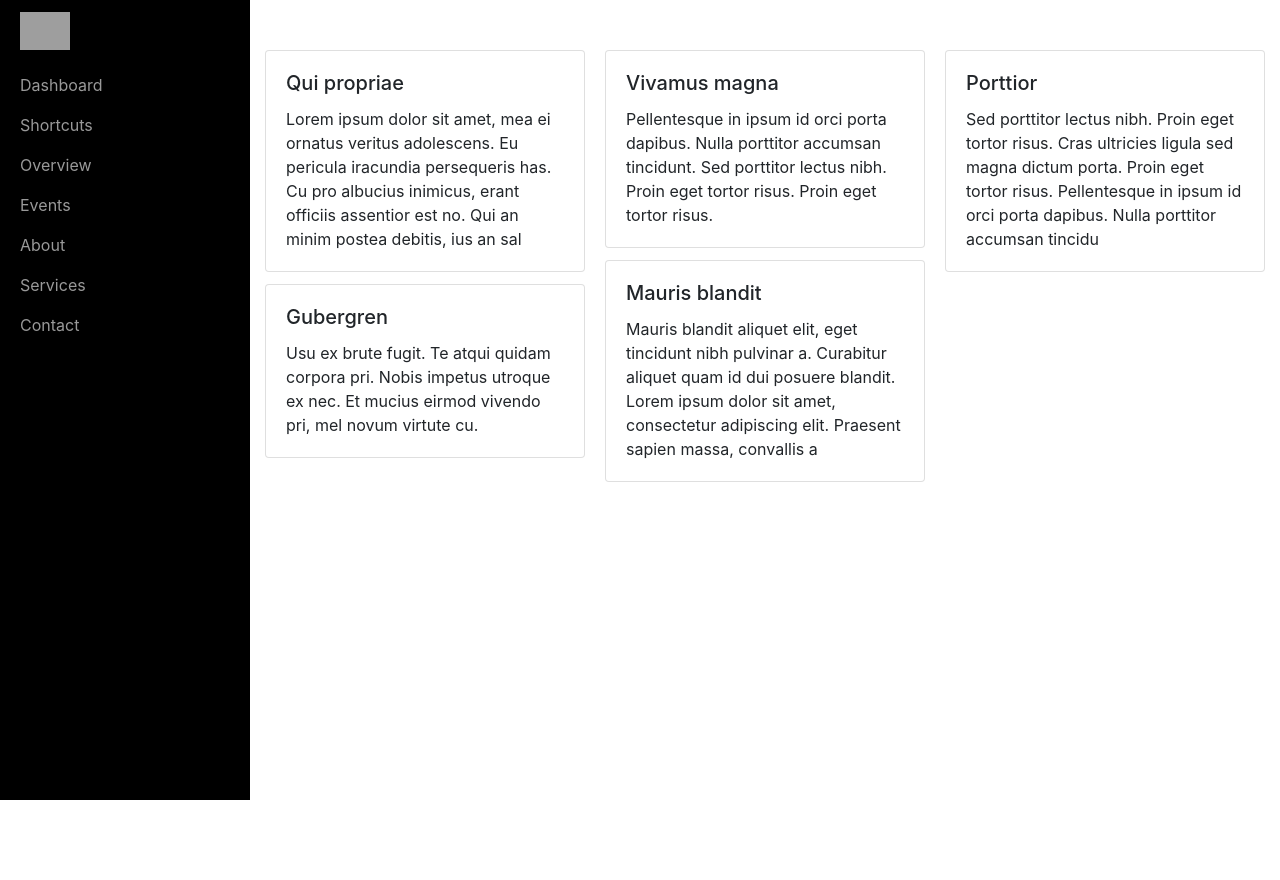
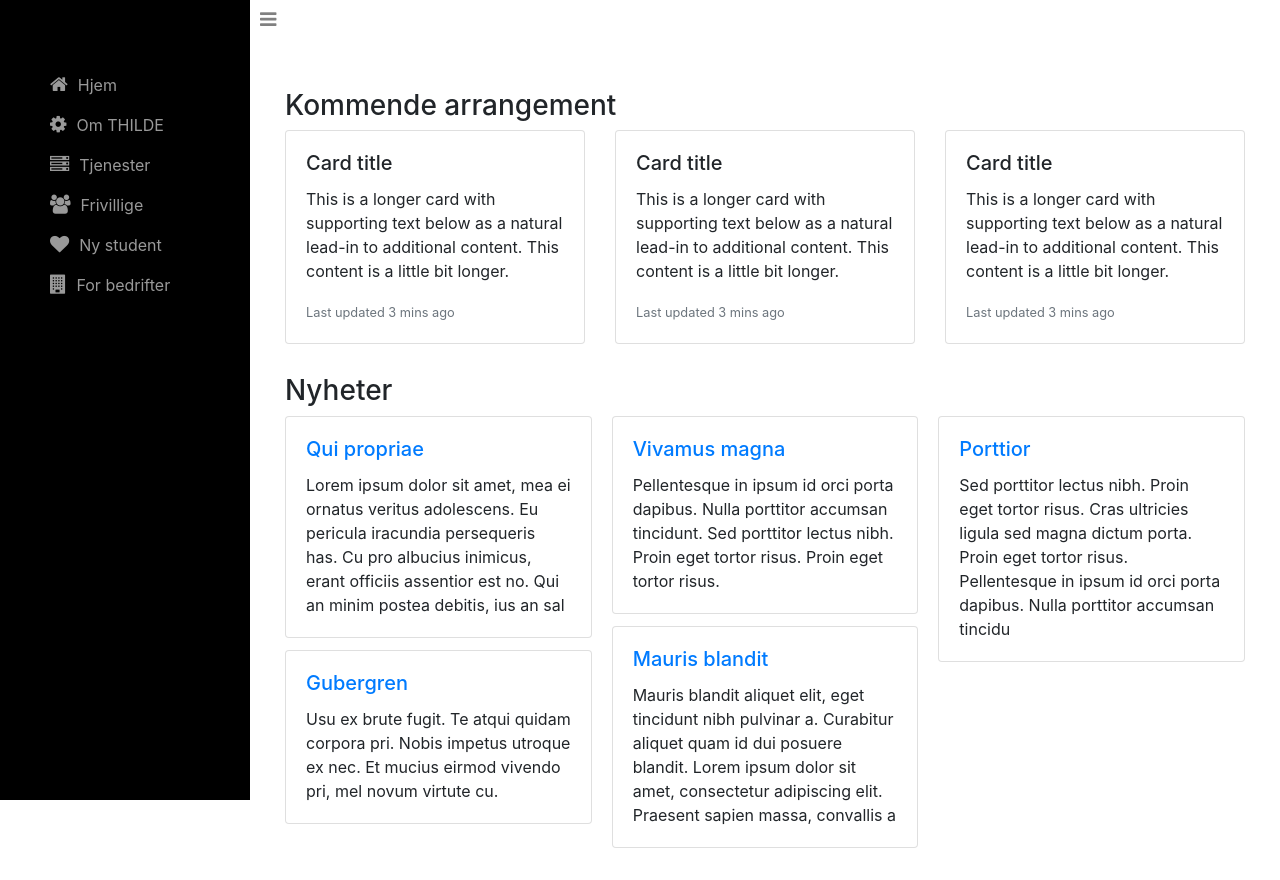
Before and after one commit to hallisboe/tihlde, a Django app: page / in a window 1280 px wide. Before the commit the page ends 800 px from the top, so only its background shows below. Run offline with Django 3.2, Linux system fonts and the light colour scheme; data comes from the database, SQL or seed files in the repository; both versions use the stored data as it was after the commit; parts of the project's set-up code (start-up, migrations or seed data) failed here and were passed over; some libraries are stand-ins or nearby versions; grey boxes are pictures that could not be loaded.

Commit message:
Beautify

```diff
--- a/landing/templates/base.html
+++ b/landing/templates/base.html
@@ -8,7 +8,7 @@
 
     <!-- Bootstrap CSS -->
     <link rel="stylesheet" href="https://maxcdn.bootstrapcdn.com/bootstrap/4.0.0/css/bootstrap.min.css" integrity="sha384-Gn5384xqQ1aoWXA+058RXPxPg6fy4IWvTNh0E263XmFcJlSAwiGgFAW/dAiS6JXm" crossorigin="anonymous">
-
+    <link rel="stylesheet" href="https://maxcdn.bootstrapcdn.com/font-awesome/4.7.0/css/font-awesome.min.css">
     <title>Tihlde</title>
 
     <style>
@@ -20,6 +20,11 @@
 
 body {
   overflow-x: hidden;
+}
+
+#menu-toggle {
+  padding: 10px;
+  color: grey;
 }
 
 #wrapper {
@@ -56,7 +61,7 @@ body {
 #page-content-wrapper {
   width: 100%;
   position: absolute;
-  padding: 15px;
+  padding: 30px;
 }
 
 #wrapper.toggled #page-content-wrapper {
@@ -64,7 +69,10 @@ body {
   margin-right: -250px;
 }
 
-
+.fa {
+  font-size: 120%;
+  padding: 10px;
+}
 /* Sidebar Styles */
 
 .sidebar-nav {
@@ -137,40 +145,38 @@ body {
 	</style>
   </head>
   <body>
-  	<div id="wrapper" class="toggled">
+
+    <div id="wrapper" class="toggled">
 
         <!-- Sidebar -->
         <div id="sidebar-wrapper">
             <ul class="sidebar-nav">
                 <li class="sidebar-brand">
                     <a href="#">
-                        <img src="https://image.spreadshirtmedia.net/image-server/v1/designs/116018243,height=800.png" class="img-fluid" width="50px" />
+                        <!--<img src="https://image.spreadshirtmedia.net/image-server/v1/designs/116018243,height=800.png" class="img-fluid" width="50px" />-->
                     </a>
                 </li>
                 <li>
-                    <a href="#">Dashboard</a>
+                    <a href="#"><i class="fa fa-home" aria-hidden="true"></i>Hjem</a>
                 </li>
                 <li>
-                    <a href="#">Shortcuts</a>
+                    <a href="#"><i class="fa fa-cog" aria-hidden="true"></i>Om THILDE</a>
                 </li>
                 <li>
-                    <a href="#">Overview</a>
+                    <a href="#"><i class="fa fa-server" aria-hidden="true"></i>Tjenester</a>
                 </li>
                 <li>
-                    <a href="#">Events</a>
+                    <a href="#"><i class="fa fa-users" aria-hidden="true"></i>Frivillige</a>
                 </li>
                 <li>
-                    <a href="#">About</a>
+                    <a href="#"><i class="fa fa-heart" aria-hidden="true"></i>Ny student</a>
                 </li>
                 <li>
-                    <a href="#">Services</a>
-                </li>
-                <li>
-                    <a href="#">Contact</a>
+                    <a href="#"><i class="fa fa-building" aria-hidden="true"></i>For bedrifter</a>
                 </li>
             </ul>
         </div>
-
+        <i class="fa fa-bars" id="menu-toggle" aria-hidden="true"></i>
     	{% block content %}{% endblock %}
 
 	</div>
@@ -180,5 +186,11 @@ body {
     <script src="https://code.jquery.com/jquery-3.2.1.slim.min.js" integrity="sha384-KJ3o2DKtIkvYIK3UENzmM7KCkRr/rE9/Qpg6aAZGJwFDMVNA/GpGFF93hXpG5KkN" crossorigin="anonymous"></script>
     <script src="https://cdnjs.cloudflare.com/ajax/libs/popper.js/1.12.9/umd/popper.min.js" integrity="sha384-ApNbgh9B+Y1QKtv3Rn7W3mgPxhU9K/ScQsAP7hUibX39j7fakFPskvXusvfa0b4Q" crossorigin="anonymous"></script>
     <script src="https://maxcdn.bootstrapcdn.com/bootstrap/4.0.0/js/bootstrap.min.js" integrity="sha384-JZR6Spejh4U02d8jOt6vLEHfe/JQGiRRSQQxSfFWpi1MquVdAyjUar5+76PVCmYl" crossorigin="anonymous"></script>
+    <script>
+    $("#menu-toggle").click(function(e) {
+        e.preventDefault();
+        $("#wrapper").toggleClass("toggled");
+    });
+  </script>
   </body>
 </html>
--- a/landing/templates/landing/index.html
+++ b/landing/templates/landing/index.html
@@ -2,20 +2,36 @@
 
 
 {% block content %}
+<div id="page-content-wrapper">
+<div class="container-fluid" style="padding-top: 3%;">
+	<h3>Kommende arrangement</h3>
+<div class="card-deck">
+	{% for event in events %}
+	  <div class="card">
+	    <div class="card-body">
+	      <h5 class="card-title">Card title</h5>
+	      <p class="card-text">This is a longer card with supporting text below as a natural lead-in to additional content. This content is a little bit longer.</p>
+	      <p class="card-text"><small class="text-muted">Last updated 3 mins ago</small></p>
+	    </div>
+  		</div>
+	{% endfor %}
+</div>
+</div>
 
-<div class="container-fluid" style="padding-top: 50px;">
+<div class="container-fluid" style="padding-top: 3%;">
+	<h3>Nyheter</h3>
 	<div class="card-columns">
 	{% for article in articles %}
 	<div class="card">
 		<div class="card-body">
-			<h5 class="card-title">{{ article.title }}</h5>
+			<a href="{% url 'article:detail' article.slug %}"><h5 class="card-title">{{ article.title }}</h5></a>
 			<p class="card-text">{{ article.ingress }}</p>
 		</div>
 	</div>
 	{% endfor %}
 	</div>
 </div>
-
+</div>
 
 
 {% endblock %}
--- a/landing/views.py
+++ b/landing/views.py
@@ -3,7 +3,8 @@ from django.shortcuts import render
 # Create your views here.
 
 from news.models import Article
+from events.models import Event
 
 
 def index(request):
-	return render(request, 'landing/index.html', {'articles': Article.objects.all()})
+	return render(request, 'landing/index.html', {'articles': Article.objects.all(), 'events': Event.objects.all()})
```
Also changed, not shown: news/templates/news/article_detail.html (+11 -6 lines), ads/migrations/0001_initial.py (added), db.sqlite3 (added), news/migrations/0002_auto_20180209_1940.py (added).
